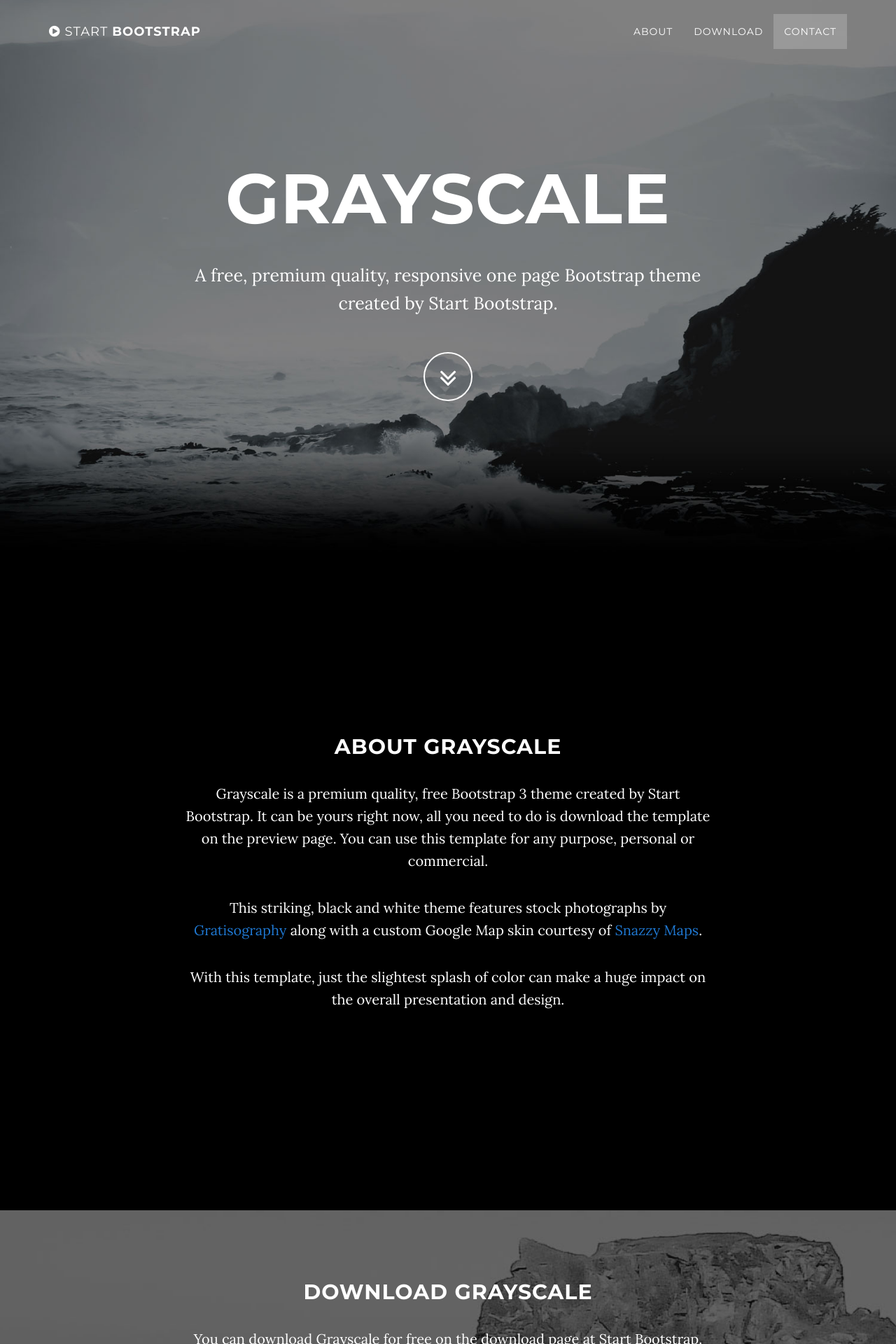
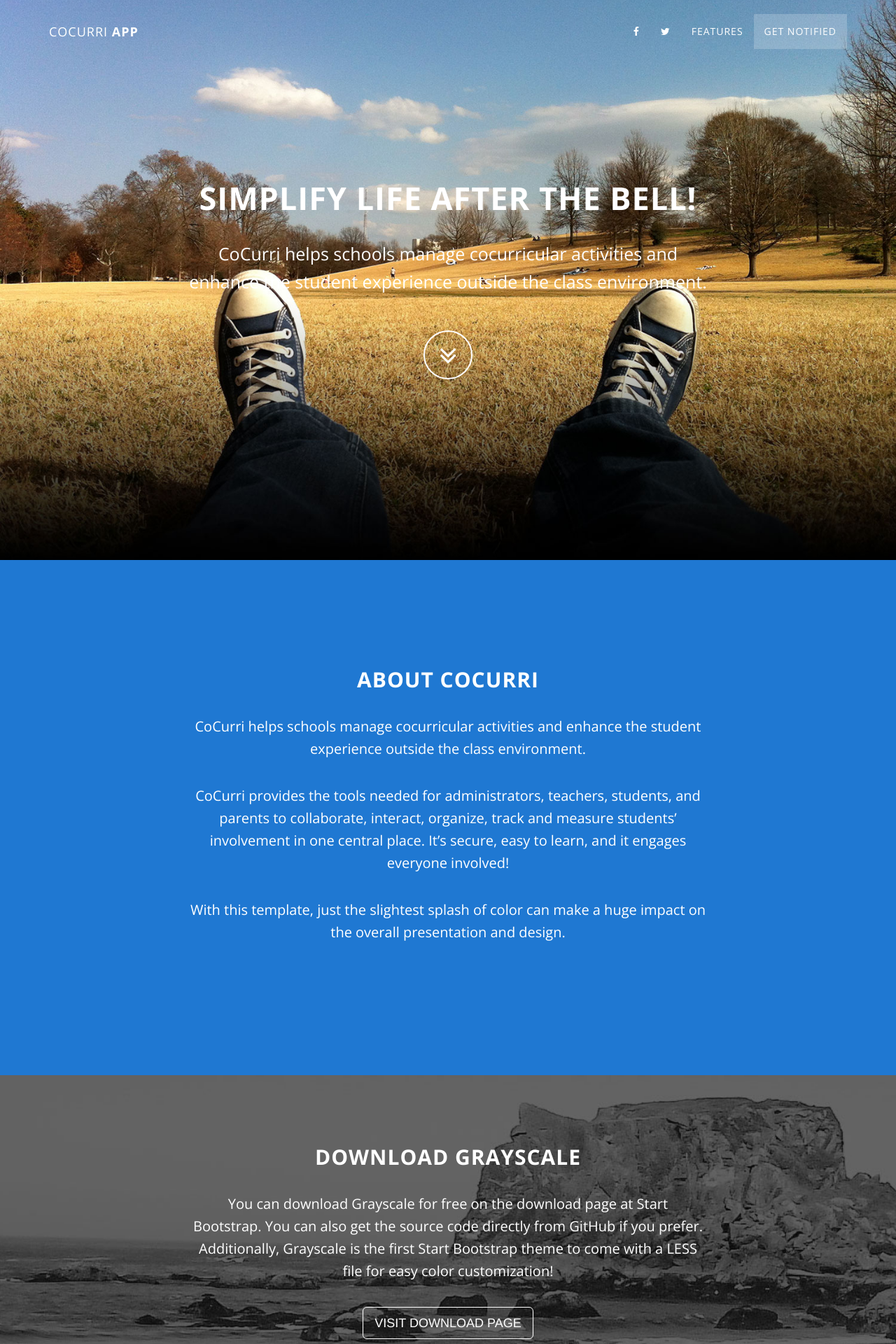
Before and after one commit to austingt/cocurri_new, a PHP site: page / in a window 1280 px wide. Shown: the top 1920 px of the page at 70% size. Run offline with PHP 8.4, Linux system fonts and the light colour scheme; some libraries are stand-ins or nearby versions.

Commit message:
Modified theme file to fit CoCurri Design and added Copy

```diff
--- a/css/base.css
+++ b/css/base.css
@@ -1,9 +1,9 @@
 body {
     width: 100%;
     height: 100%;
-    font-family: Lora,"Helvetica Neue",Helvetica,Arial,sans-serif;
+    font-family: 'Open Sans',"Helvetica Neue",Helvetica,Arial,sans-serif;
     color: #fff;
-    background-color: #000;
+    background-color: #1F78D2;
 }
 
 html {
@@ -19,7 +19,7 @@ h5,
 h6 {
     margin: 0 0 35px;
     text-transform: uppercase;
-    font-family: Montserrat,"Helvetica Neue",Helvetica,Arial,sans-serif;
+    font-family: 'Open Sans',"Helvetica Neue",Helvetica,Arial,sans-serif;
     font-weight: 700;
     letter-spacing: 1px;
 }
@@ -59,7 +59,7 @@ a:focus {
     margin-bottom: 0;
     border-bottom: 1px solid rgba(255,255,255,.3);
     text-transform: uppercase;
-    font-family: Montserrat,"Helvetica Neue",Helvetica,Arial,sans-serif;
+    font-family: 'Open Sans',"Helvetica Neue",Helvetica,Arial,sans-serif;
     background-color: #000;
 }
 
@@ -112,7 +112,7 @@ a:focus {
 
     .top-nav-collapse {
         padding: 0;
-        background-color: #000;
+        background-color: #1F78D2;
     }
 
     .navbar-custom.top-nav-collapse {
@@ -128,7 +128,7 @@ a:focus {
     text-align: center;
     color: #fff;
     background: url(../img/intro-bg.jpg) no-repeat bottom center scroll;
-    background-color: #000;
+    background-color: #1F78D2;
     -webkit-background-size: cover;
     -moz-background-size: cover;
     background-size: cover;
@@ -155,7 +155,7 @@ a:focus {
     }
 
     .brand-heading {
-        font-size: 100px;
+        font-size: 45px;
     }
 
     .intro-text {
@@ -261,7 +261,7 @@ a:focus {
 
 @media(min-width:767px) {
     .content-section {
-        padding-top: 250px;
+        padding-top: 12%;
     }
 
     .download-section {
@@ -284,8 +284,8 @@ a:focus {
 }
 
 .btn-default {
-    border: 1px solid #1F78D2;
-    color: #1F78D2;
+    border: 1px solid #FFF;
+    color: #FFF;
     background-color: transparent;
 }
 
@@ -293,7 +293,7 @@ a:focus {
 .btn-default:focus {
     border: 1px solid #1F78D2;
     outline: 0;
-    color: #000;
+    color: #FFF;
     background-color: #1F78D2;
 }
 
--- a/index.html
+++ b/index.html
@@ -36,20 +36,12 @@
     <meta name="msapplication-TileColor" content="#FFFFFF" />
     <meta name="msapplication-TileImage" content="img/icons/app-144.png" />
 
-    <!-- Bootstrap core CSS -->
-    <link href="css/bootstrap.css" rel="stylesheet">
-
-    <!-- Custom Google Web Font -->
-    <link href="font-awesome/css/font-awesome.min.css" rel="stylesheet">
-    <link href='http://fonts.googleapis.com/css?family=Open+Sans:300italic,400italic,600italic,700italic,800italic,400,300,600,700,800' rel='stylesheet' type='text/css'>
-
     <!-- Bootstrap Core CSS -->
-    <link href="css/bootstrap.min.css" rel="stylesheet" type="text/css">
+    <link href="http://netdna.bootstrapcdn.com/bootstrap/3.0.3/css/bootstrap.min.css" rel="stylesheet" type="text/css">
 
     <!-- Fonts -->
     <link href="http://netdna.bootstrapcdn.com/font-awesome/4.0.3/css/font-awesome.min.css" rel="stylesheet" type="text/css">
-    <link href='http://fonts.googleapis.com/css?family=Lora:400,700,400italic,700italic' rel='stylesheet' type='text/css'>
-    <link href='http://fonts.googleapis.com/css?family=Montserrat:400,700' rel='stylesheet' type='text/css'>
+    <link href='http://fonts.googleapis.com/css?family=Open+Sans:300italic,400italic,600italic,700italic,800italic,400,300,600,700,800' rel='stylesheet' type='text/css'>
 
    <!-- Custom CSS here -->
     <link href="css/base.css" rel="stylesheet">
@@ -64,7 +56,7 @@
                     <i class="fa fa-bars"></i>
                 </button>
                 <a class="navbar-brand" href="#page-top">
-                    <i class="fa fa-play-circle"></i>  <span class="light">Start</span> Bootstrap
+                     <span class="light">CoCurri</span> App
                 </a>
             </div>
 
@@ -76,13 +68,16 @@
                         <a href="#page-top"></a>
                     </li>
                     <li class="page-scroll">
-                        <a href="#about">About</a>
+                        <a href="http://www.facebook.com/CoCurriApp"><i class="fa fa-facebook"></i></a>
                     </li>
                     <li class="page-scroll">
-                        <a href="#download">Download</a>
+                        <a href="http://twitter.com/CoCurriApp"><i class="fa fa-twitter"></i></a>
                     </li>
                     <li class="page-scroll">
-                        <a href="#contact">Contact</a>
+                        <a href="#about">Features</a>
+                    </li>
+                    <li class="page-scroll">
+                        <a href="#contact">Get Notified</a>
                     </li>
                 </ul>
             </div>
@@ -96,8 +91,8 @@
             <div class="container">
                 <div class="row">
                     <div class="col-md-8 col-md-offset-2">
-                        <h1 class="brand-heading">Grayscale</h1>
-                        <p class="intro-text">A free, premium quality, responsive one page Bootstrap theme created by Start Bootstrap.</p>
+                        <h1 class="brand-heading">Simplify life after the bell!</h1>
+                        <p class="intro-text">CoCurri helps schools manage cocurricular activities and enhance the student experience outside the class environment.  </p>
                         <div class="page-scroll">
                             <a href="#about" class="btn btn-circle">
                                 <i class="fa fa-angle-double-down animated"></i>
@@ -112,9 +107,9 @@
     <section id="about" class="container content-section text-center">
         <div class="row">
             <div class="col-lg-8 col-lg-offset-2">
-                <h2>About Grayscale</h2>
-                <p>Grayscale is a premium quality, free Bootstrap 3 theme created by Start Bootstrap. It can be yours right now, all you need to do is download the template on the preview page. You can use this template for any purpose, personal or commercial.</p>
-                <p>This striking, black and white theme features stock photographs by <a href="http://gratisography.com/">Gratisography</a> along with a custom Google Map skin courtesy of <a href="http://snazzymaps.com/">Snazzy Maps</a>.</p>
+                <h2>About CoCurri</h2>
+                <p>CoCurri helps schools manage cocurricular activities and enhance the student experience outside the class environment.</p>
+                <p>CoCurri provides the tools needed for administrators, teachers, students, and parents to collaborate, interact, organize, track and measure students’ involvement in one central place.  It’s secure, easy to learn, and it engages everyone involved!</p>
                 <p>With this template, just the slightest splash of color can make a huge impact on the overall presentation and design.</p>
             </div>
         </div>
@@ -150,18 +145,15 @@
         </div>
     </section>
 
-    <div id="map"></div>
+
 
     <!-- Core JavaScript Files -->
     <script src="https://ajax.googleapis.com/ajax/libs/jquery/1.10.2/jquery.min.js"></script>
     <script src="http://netdna.bootstrapcdn.com/bootstrap/3.0.3/js/bootstrap.min.js"></script>
     <script src="http://cdnjs.cloudflare.com/ajax/libs/jquery-easing/1.3/jquery.easing.min.js"></script>
 
-    <!-- Google Maps API Key - You will need to use your own API key to use the map feature -->
-    <script type="text/javascript" src="https://maps.googleapis.com/maps/api/js?key=AIzaSyCRngKslUGJTlibkQ3FkfTxj3Xss1UlZDA&sensor=false"></script>
-
     <!-- Custom Theme JavaScript -->
-    <script src="js/grayscale.js"></script>
+    <script src="js/base.js"></script>
 
 </body>
 
```
Also changed, not shown: img/intro-bg.jpg, img/introbg.jpg (added), js/base.js (renamed from js/grayscale.js).
